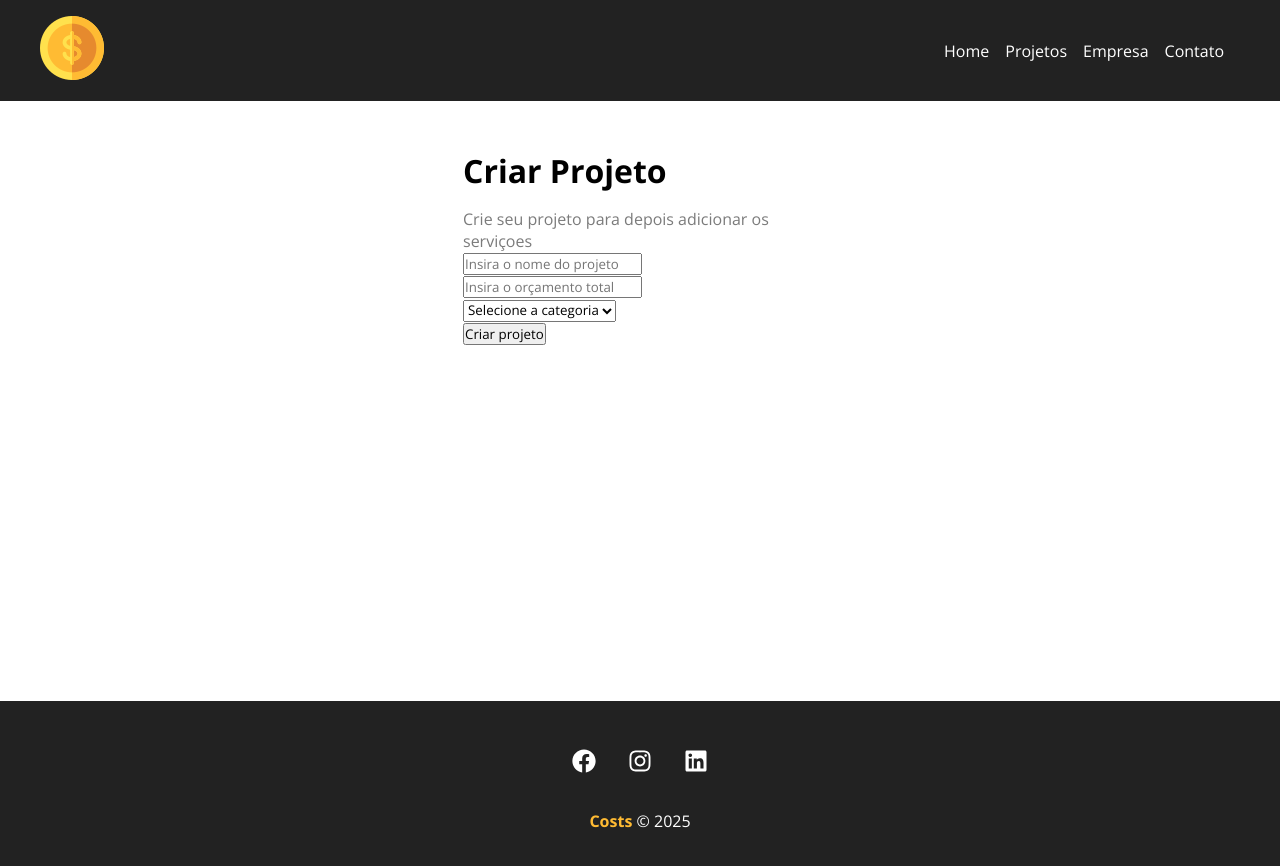
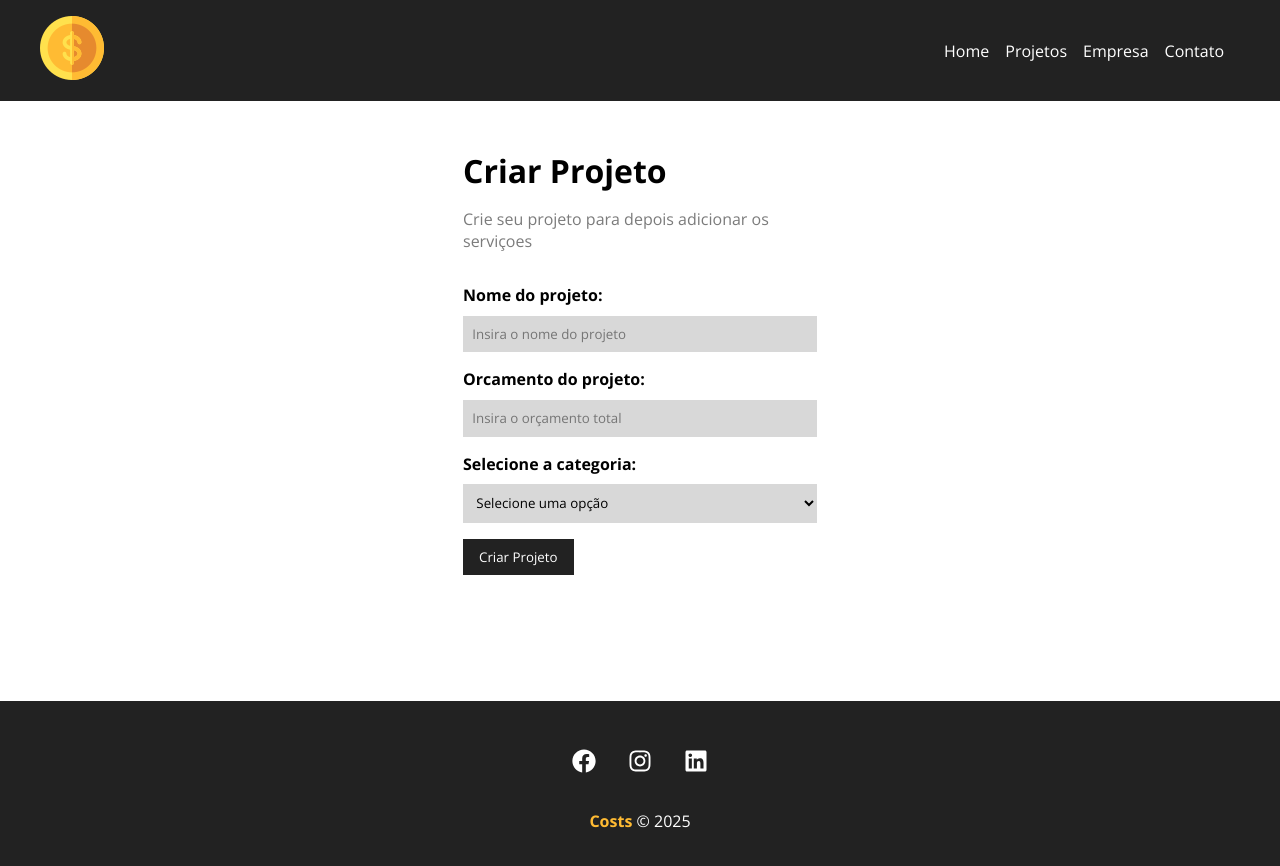
Before and after one commit to GiovaniMSJ/Projeto-Costs, a React (Create React App) app: page /newproject in a window 1280 px wide. Shown: the top 866 px of the page. Built offline with nearby package versions, Linux system fonts and the light colour scheme.

Commit message:
Criar Projeto
Foi feito os estilos no criar projeto

```diff
--- /dev/null
+++ b/src/components/form/Input.module.css
@@ -0,0 +1,21 @@
+.form_control {
+    display: flex;
+    flex-direction: column;
+    margin-bottom: 1em;
+}
+
+.form_control label {
+    margin-bottom: .6em;
+    font-weight: bold;
+}
+
+.form_control input {
+    padding: .7em;
+    border-radius: 0;
+    border: none;
+    background-color: #d8d8d8;
+}
+
+.form_control input:placeholder {
+    color: #7b7b7b;
+}
--- /dev/null
+++ b/src/components/form/input.js
@@ -0,0 +1,19 @@
+import styles from './Input.module.css'
+
+function Input ({type, text, name, placeholder, handleOnChange, value}) {
+    return (
+        <div className={styles.form_control}>
+            <label htmlFor={name}>{text}:</label>
+            <input
+                type={type}
+                name={name}
+                id={name}
+                placeholder={placeholder}
+                onChange={handleOnChange}
+                value={value}
+            />
+        </div>
+    )
+}
+
+export default Input
--- /dev/null
+++ b/src/components/form/select.js
@@ -0,0 +1,14 @@
+import styles from './select.module.css'
+
+function Select ({text, name, options,  handleOnChange, value}) {
+    return (
+        <div className={styles.form_control}>
+            <label htmlFor={name}>{text}:</label>
+            <select name={name} id={name}>
+                <option>Selecione uma opção</option>
+            </select>
+        </div>
+    )
+}
+
+export default Select
--- /dev/null
+++ b/src/components/form/select.module.css
@@ -0,0 +1,17 @@
+.form_control {
+    display: flex;
+    flex-direction: column;
+    margin-bottom: 1em;
+}
+
+.form_control label {
+    margin-bottom: .6em;
+    font-weight: bold;
+}
+
+.form_control select {
+    padding: .7em;
+    border-radius: 0;
+    border: none;
+    background-color: #d8d8d8;
+}
--- /dev/null
+++ b/src/components/form/submit.module.css
@@ -0,0 +1,13 @@
+.btn {
+    background-color: #222;
+    color: #fff;
+    padding: 0.7em 1.2em;
+    text-decoration: none;
+    transition: .5s;
+    cursor: pointer;
+    border: none;
+}
+
+.btn:hover {
+    color: #ffbb33;
+}
--- /dev/null
+++ b/src/components/form/submitButton.js
@@ -0,0 +1,11 @@
+import styles from './submit.module.css'
+
+function SubmitButton ({text}) {
+    return (
+        <div>
+            <button className={styles.btn}>{text}</button>
+        </div>
+    )
+}
+
+export default SubmitButton
--- a/src/components/pages/Newproject/Newproject.js
+++ b/src/components/pages/Newproject/Newproject.js
@@ -1,14 +1,14 @@
 import styles from './Newproject.module.css'
 
 
-import ProjectForm from '../../project/ProjectForm'
+import ProjectForm from '../../project/ProjectForm/ProjectForm'
 
 function NewProject () {
     return (
         <div className={styles.newproject_container}>
             <h1>Criar Projeto</h1>
             <p>Crie seu projeto para depois adicionar os serviçoes</p>
-            <ProjectForm />
+            <ProjectForm btnText='Criar Projeto' />
         </div>
     )
 }
--- a/src/components/project/ProjectForm.js
+++ /dev/null
@@ -1,23 +0,0 @@
-function ProjectForm() {
-    return (
-        <form>
-            <div>
-                <input type="text" placeholder="Insira o nome do projeto" />
-
-            </div>
-            <div>
-            <input type="number" placeholder="Insira o orçamento total" />
-            </div>
-            <div>
-            <select name="category_id">
-                <option disabled selected>Selecione a categoria</option>
-            </select>
-            </div>
-            <div>
-                <input type="submit" value='Criar projeto' />
-            </div>
-        </form>
-    )
-}
-
-export default ProjectForm
--- /dev/null
+++ b/src/components/project/ProjectForm/ProjectForm.js
@@ -0,0 +1,27 @@
+import Input from '../../form/input'
+import Select from '../../form/select'
+import SubmitButton from '../../form/submitButton'
+import styles from './ProjectForm.module.css'
+
+function ProjectForm({btnText}) {
+    return (
+        <form className={styles.form}>
+            <Input
+                type='text'
+                text='Nome do projeto'
+                name='name'
+                placeholder='Insira o nome do projeto'
+            />
+            <Input
+                type='number'
+                text='Orcamento do projeto'
+                name='budget'
+                placeholder='Insira o orçamento total'
+            />
+            <Select name='category_id' text='Selecione a categoria' />
+            <SubmitButton text={btnText} />
+        </form>
+    )
+}
+
+export default ProjectForm
--- /dev/null
+++ b/src/components/project/ProjectForm/ProjectForm.module.css
@@ -0,0 +1,4 @@
+.form {
+    width: 100%;
+    margin: 2em 0;
+}
```
